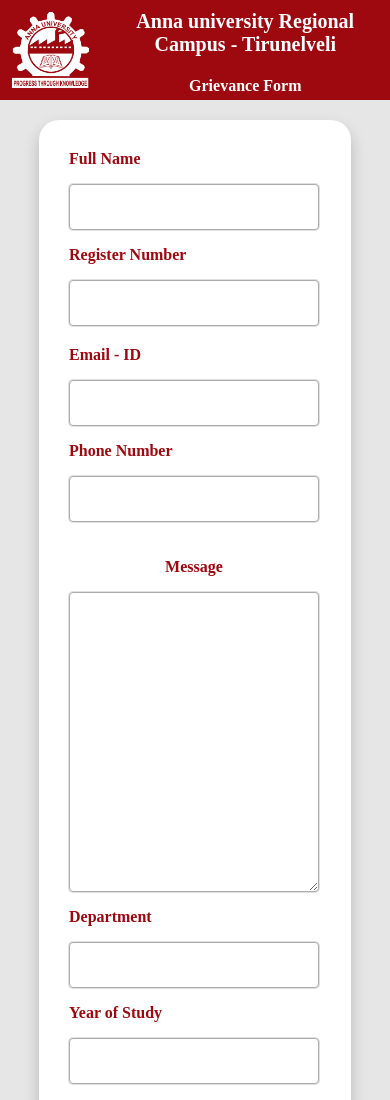
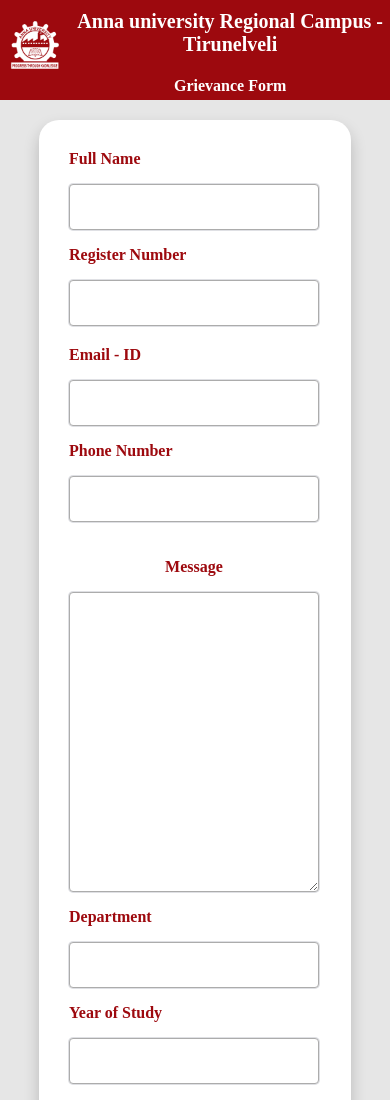
Before and after one commit to DominicwalterLOF/aurctform, a plain HTML site: page F.html in a window 390 px wide. Shown: the top 1100 px of the page. Drawn offline with Linux system fonts and the light colour scheme.

Commit message:
Update f.css

```diff
--- a/f.css
+++ b/f.css
@@ -156,14 +156,21 @@ h4{
     h1{
         font-size: 20px;
     }
-}
 
-@media only screen and (max-width: 1000px){
     .userlogo{
         display: none;
     }
+}
+
+@media only screen and (max-width: 400px){
+
 
     .main{
         padding: 10px;
     }
+
+    .logo{
+        height: 50px;
+        margin-top: 20px;
+    }
 }
```
